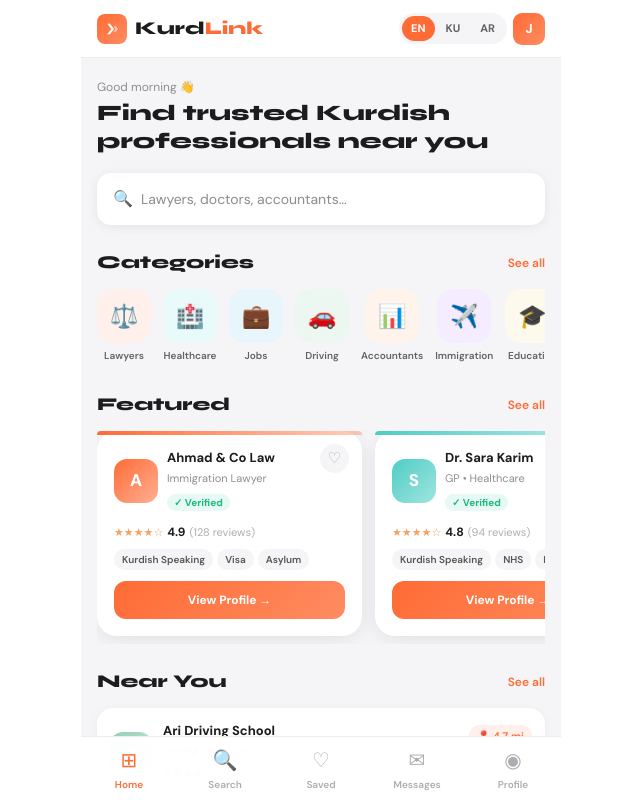
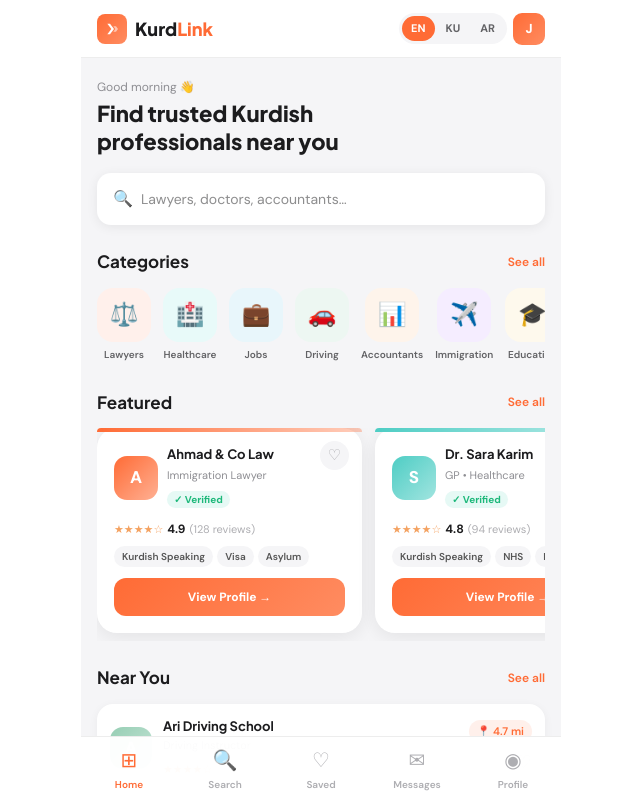
Before and after one commit to bawan93/KurdLink, a Next.js app: page / in a window 1280 px wide. Shown: the top 800 px of the page, without its empty margins (319-959 px from the left). Built offline with nearby package versions, Linux system fonts and the light colour scheme.

Commit message:
Update page.js

```diff
--- a/app/page.js
+++ b/app/page.js
@@ -1,5 +1,6 @@
 'use client'
 import { useState } from 'react'
+import { useRouter } from 'next/navigation'
 
 const CATEGORIES = [
   { icon: '⚖️', color: '#FF6B35', bg: '#FFF0EB', en: 'Lawyers', ku: 'پارێزەر', ar: 'محامون' },
@@ -24,24 +25,25 @@ const BUSINESSES = [
 
 const TX = {
   en: { dir: 'ltr', greeting: 'Good morning 👋', hero: ['Find trusted Kurdish', 'professionals near you'], searchPh: 'Lawyers, doctors, accountants…', categories: 'Categories', seeAll: 'See all', featured: 'Featured', nearby: 'Near You', verified: '✓ Verified', openNow: 'Open Now', closed: 'Closed', reviews: 'reviews', viewProfile: 'View Profile →', kurdishSp: 'Kurdish Speaking', listBiz: 'List Your Business Free →', bizCta: '🚀 For Business Owners', bizCtaTitle: 'First 100 businesses get listed FREE', bizCtaDesc: 'Reach thousands of Kurdish customers across the UK.', home: 'Home', search: 'Search', saved: 'Saved', messages: 'Messages', profile: 'Profile' },
-  ku: { dir: 'rtl', greeting: 'بەیانیت باش 👋', hero: ['پیشەیە متمانەپێکراوەکان', 'بدۆزەرەوە نزیکت'], searchPh: 'پارێزەر، دکتۆر، ژمێریار…', categories: 'پۆلەکان', seeAll: 'هەموو ببینە', featured: 'تایبەت', nearby: 'نزیکت', verified: '✓ دڵنیاکراوە', openNow: 'ئێستا کراوەیە', closed: 'داخراوە', reviews: 'نرخاندن', viewProfile: '→ پرۆفایل ببینە', kurdishSp: 'کوردی قسەدەکات', listBiz: '← کاروبارەکەت خۆڕایی تۆمار بکە', bizCta: '🚀 بۆ xwedêkani karsazî', bizCtaTitle: '١٠٠ کاروباری یەکەم خۆڕایی تۆمار دەکرێن', bizCtaDesc: 'بگەنە هەزاران کڕیاری کوردی لەسەرانسەری وەڵات.', home: 'سەرەکی', search: 'گەڕان', saved: 'پاشەکەوت', messages: 'نامە', profile: 'پرۆفایل' },
+  ku: { dir: 'rtl', greeting: 'بەیانیت باش 👋', hero: ['پیشەیە متمانەپێکراوەکان', 'بدۆزەرەوە نزیکت'], searchPh: 'پارێزەر، دکتۆر، ژمێریار…', categories: 'پۆلەکان', seeAll: 'هەموو ببینە', featured: 'تایبەت', nearby: 'نزیکت', verified: '✓ دڵنیاکراوە', openNow: 'ئێستا کراوەیە', closed: 'داخراوە', reviews: 'نرخاندن', viewProfile: '→ پرۆفایل ببینە', kurdishSp: 'کوردی قسەدەکات', listBiz: '← کاروبارەکەت خۆڕایی تۆمار بکە', bizCta: '🚀 بۆ کاروبارەکان', bizCtaTitle: '١٠٠ کاروباری یەکەم خۆڕایی تۆمار دەکرێن', bizCtaDesc: 'بگەنە هەزاران کڕیاری کوردی لەسەرانسەری وەڵات.', home: 'سەرەکی', search: 'گەڕان', saved: 'پاشەکەوت', messages: 'نامە', profile: 'پرۆفایل' },
   ar: { dir: 'rtl', greeting: 'صباح الخير 👋', hero: ['ابحث عن محترفين كرد', 'موثوقين بالقرب منك'], searchPh: 'محامون، أطباء، محاسبون…', categories: 'الفئات', seeAll: 'عرض الكل', featured: 'مميز', nearby: 'بالقرب منك', verified: '✓ موثق', openNow: 'مفتوح الآن', closed: 'مغلق', reviews: 'تقييمات', viewProfile: '→ عرض الملف', kurdishSp: 'يتحدث الكردية', listBiz: '← أدرج عملك مجاناً', bizCta: '🚀 لأصحاب الأعمال', bizCtaTitle: 'أول ١٠٠ شركة تُدرج مجاناً', bizCtaDesc: 'تواصل مع آلاف العملاء الكرد في جميع أنحاء المملكة المتحدة.', home: 'الرئيسية', search: 'بحث', saved: 'المحفوظة', messages: 'الرسائل', profile: 'الملف' },
 }
 
 const stars = (n) => '★'.repeat(Math.floor(n)) + '☆'.repeat(5 - Math.floor(n))
+const HEADING = "'Plus Jakarta Sans', sans-serif"
 
 export default function Home() {
+  const router = useRouter()
   const [lang, setLang] = useState('en')
   const [tab, setTab] = useState('home')
   const [saved, setSaved] = useState([])
   const t = TX[lang]
   const isRtl = t.dir === 'rtl'
-
   const toggleSave = (id) => setSaved(prev => prev.includes(id) ? prev.filter(x => x !== id) : [...prev, id])
 
   return (
     <div style={{ maxWidth: '480px', margin: '0 auto', minHeight: '100vh', background: '#F5F5F7', fontFamily: isRtl ? "'Noto Sans Arabic', sans-serif" : "'DM Sans', sans-serif", direction: t.dir, position: 'relative' }}>
-      <link href="https://fonts.googleapis.com/css2?family=DM+Sans:wght@400;500;600;700;800&family=Syne:wght@700;800&family=Noto+Sans+Arabic:wght@400;600;700;800&display=swap" rel="stylesheet" />
+      <link href="https://fonts.googleapis.com/css2?family=Plus+Jakarta+Sans:wght@600;700;800&family=DM+Sans:wght@400;500;600;700;800&family=Noto+Sans+Arabic:wght@400;600;700;800&display=swap" rel="stylesheet" />
 
       {/* TOP BAR */}
       <div style={{ background: '#fff', padding: '0 16px', height: '58px', display: 'flex', alignItems: 'center', justifyContent: 'space-between', borderBottom: '1px solid rgba(0,0,0,.07)', position: 'sticky', top: 0, zIndex: 50 }}>
@@ -49,7 +51,7 @@ export default function Home() {
           <div style={{ width: '30px', height: '30px', borderRadius: '8px', background: 'linear-gradient(135deg,#FF6B35,#FF8C61)', display: 'flex', alignItems: 'center', justifyContent: 'center' }}>
             <svg width="16" height="16" viewBox="0 0 24 24" fill="none"><path d="M5 4L11 12L5 20H9L15 12L9 4H5Z" fill="white" /><path d="M14 8L17 12L14 16H18L21 12L18 8H14Z" fill="white" opacity=".55" /></svg>
           </div>
-          <span style={{ fontFamily: 'Syne, sans-serif', fontSize: '18px', fontWeight: 800, color: '#1C1C1E' }}>Kurd<span style={{ color: '#FF6B35' }}>Link</span></span>
+          <span style={{ fontFamily: HEADING, fontSize: '18px', fontWeight: 800, color: '#1C1C1E' }}>Kurd<span style={{ color: '#FF6B35' }}>Link</span></span>
         </div>
         <div style={{ display: 'flex', gap: '6px', alignItems: 'center' }}>
           <div style={{ display: 'flex', background: '#F5F5F7', borderRadius: '50px', padding: '3px', gap: '2px' }}>
@@ -63,25 +65,23 @@ export default function Home() {
 
       {/* CONTENT */}
       <div style={{ padding: '20px 16px 80px', overflowY: 'auto' }}>
-        {/* Hero */}
         <p style={{ fontSize: '12px', color: '#8E8E93', marginBottom: '4px' }}>{t.greeting}</p>
-        <h1 style={{ fontFamily: 'Syne, sans-serif', fontSize: '22px', fontWeight: 800, color: '#1C1C1E', lineHeight: 1.25, marginBottom: '18px' }}>{t.hero[0]}<br />{t.hero[1]}</h1>
+        <h1 style={{ fontFamily: HEADING, fontSize: '22px', fontWeight: 800, color: '#1C1C1E', lineHeight: 1.25, marginBottom: '18px' }}>{t.hero[0]}<br />{t.hero[1]}</h1>
 
-        {/* Search */}
-        <div style={{ background: '#fff', borderRadius: '14px', padding: '12px 14px', display: 'flex', alignItems: 'center', gap: '8px', boxShadow: '0 2px 12px rgba(0,0,0,.07)', marginBottom: '24px', border: '2px solid transparent', transition: 'border-color .2s' }} onFocus={e => e.currentTarget.style.borderColor = '#FF6B35'} onBlur={e => e.currentTarget.style.borderColor = 'transparent'}>
+        <div style={{ background: '#fff', borderRadius: '14px', padding: '12px 14px', display: 'flex', alignItems: 'center', gap: '8px', boxShadow: '0 2px 12px rgba(0,0,0,.07)', marginBottom: '24px', border: '2px solid transparent', transition: 'border-color .2s' }}>
           <span style={{ fontSize: '16px', color: '#AEAEB2' }}>🔍</span>
-          <input placeholder={t.searchPh} style={{ flex: 1, border: 'none', outline: 'none', fontSize: '14px', color: '#1C1C1E', background: 'transparent', direction: t.dir, fontFamily: 'inherit' }} />
+          <input placeholder={t.searchPh} onFocus={e => e.currentTarget.parentElement.style.borderColor='#FF6B35'} onBlur={e => e.currentTarget.parentElement.style.borderColor='transparent'} style={{ flex: 1, border: 'none', outline: 'none', fontSize: '14px', color: '#1C1C1E', background: 'transparent', direction: t.dir, fontFamily: 'inherit' }} />
         </div>
 
         {/* Categories */}
         <div style={{ marginBottom: '24px' }}>
           <div style={{ display: 'flex', justifyContent: 'space-between', alignItems: 'center', marginBottom: '13px' }}>
-            <span style={{ fontFamily: 'Syne, sans-serif', fontSize: '18px', fontWeight: 800, color: '#1C1C1E' }}>{t.categories}</span>
-            <span style={{ fontSize: '12px', fontWeight: 600, color: '#FF6B35', cursor: 'pointer' }}>{t.seeAll}</span>
+            <span style={{ fontFamily: HEADING, fontSize: '17px', fontWeight: 700, color: '#1C1C1E' }}>{t.categories}</span>
+            <span onClick={() => router.push('/search')} style={{ fontSize: '12px', fontWeight: 600, color: '#FF6B35', cursor: 'pointer' }}>{t.seeAll}</span>
           </div>
           <div style={{ display: 'flex', overflowX: 'auto', gap: '12px', paddingBottom: '4px', scrollbarWidth: 'none' }}>
             {CATEGORIES.map((cat, i) => (
-              <div key={i} style={{ display: 'flex', flexDirection: 'column', alignItems: 'center', gap: '5px', flexShrink: 0, cursor: 'pointer', minWidth: '54px' }}>
+              <div key={i} onClick={() => router.push('/search')} style={{ display: 'flex', flexDirection: 'column', alignItems: 'center', gap: '5px', flexShrink: 0, cursor: 'pointer', minWidth: '54px' }}>
                 <div style={{ width: '54px', height: '54px', borderRadius: '16px', background: cat.bg, display: 'flex', alignItems: 'center', justifyContent: 'center', fontSize: '23px' }}>{cat.icon}</div>
                 <span style={{ fontSize: '10px', fontWeight: 600, color: '#636366', whiteSpace: 'nowrap', textAlign: 'center' }}>{cat[lang]}</span>
               </div>
@@ -92,18 +92,18 @@ export default function Home() {
         {/* Featured */}
         <div style={{ marginBottom: '24px' }}>
           <div style={{ display: 'flex', justifyContent: 'space-between', alignItems: 'center', marginBottom: '13px' }}>
-            <span style={{ fontFamily: 'Syne, sans-serif', fontSize: '18px', fontWeight: 800, color: '#1C1C1E' }}>{t.featured}</span>
-            <span style={{ fontSize: '12px', fontWeight: 600, color: '#FF6B35', cursor: 'pointer' }}>{t.seeAll}</span>
+            <span style={{ fontFamily: HEADING, fontSize: '17px', fontWeight: 700, color: '#1C1C1E' }}>{t.featured}</span>
+            <span onClick={() => router.push('/search')} style={{ fontSize: '12px', fontWeight: 600, color: '#FF6B35', cursor: 'pointer' }}>{t.seeAll}</span>
           </div>
           <div style={{ display: 'flex', overflowX: 'auto', gap: '13px', paddingBottom: '8px', scrollbarWidth: 'none' }}>
             {BUSINESSES.slice(0, 3).map(b => (
-              <div key={b.id} style={{ flexShrink: 0, width: '265px', background: '#fff', borderRadius: '20px', padding: '17px', position: 'relative', boxShadow: '0 4px 20px rgba(0,0,0,.08)', cursor: 'pointer' }}>
+              <div key={b.id} onClick={() => router.push(`/business/${b.id}`)} style={{ flexShrink: 0, width: '265px', background: '#fff', borderRadius: '20px', padding: '17px', position: 'relative', boxShadow: '0 4px 20px rgba(0,0,0,.08)', cursor: 'pointer' }}>
                 <div style={{ position: 'absolute', top: 0, left: 0, right: 0, height: '4px', background: `linear-gradient(90deg,${b.color},${b.color}55)`, borderRadius: '20px 20px 0 0' }} />
-                <button onClick={() => toggleSave(b.id)} style={{ position: 'absolute', top: '13px', right: '13px', width: '29px', height: '29px', borderRadius: '50%', border: 'none', cursor: 'pointer', background: saved.includes(b.id) ? '#FFF0EB' : '#F5F5F7', fontSize: '15px', display: 'flex', alignItems: 'center', justifyContent: 'center', color: saved.includes(b.id) ? '#FF6B35' : '#AEAEB2' }}>{saved.includes(b.id) ? '♥' : '♡'}</button>
+                <button onClick={e => { e.stopPropagation(); toggleSave(b.id) }} style={{ position: 'absolute', top: '13px', right: '13px', width: '29px', height: '29px', borderRadius: '50%', border: 'none', cursor: 'pointer', background: saved.includes(b.id) ? '#FFF0EB' : '#F5F5F7', fontSize: '15px', display: 'flex', alignItems: 'center', justifyContent: 'center', color: saved.includes(b.id) ? '#FF6B35' : '#AEAEB2' }}>{saved.includes(b.id) ? '♥' : '♡'}</button>
                 <div style={{ display: 'flex', gap: '9px', alignItems: 'center', marginBottom: '10px' }}>
                   <div style={{ width: '44px', height: '44px', borderRadius: '13px', background: `linear-gradient(135deg,${b.color},${b.color}88)`, display: 'flex', alignItems: 'center', justifyContent: 'center', fontSize: '17px', fontWeight: 800, color: '#fff', flexShrink: 0 }}>{b.av}</div>
                   <div>
-                    <div style={{ fontWeight: 700, fontSize: '13px', color: '#1C1C1E', marginBottom: '2px' }}>{b.name[lang]}</div>
+                    <div style={{ fontFamily: HEADING, fontWeight: 700, fontSize: '13px', color: '#1C1C1E', marginBottom: '2px' }}>{b.name[lang]}</div>
                     <div style={{ fontSize: '11px', color: '#8E8E93', marginBottom: '3px' }}>{b.btype[lang]}</div>
                     {b.verified && <span style={{ background: '#E6F9F5', color: '#1DB87A', fontSize: '10px', fontWeight: 700, padding: '2px 7px', borderRadius: '50px' }}>{t.verified}</span>}
                   </div>
@@ -125,20 +125,20 @@ export default function Home() {
         {/* Nearby */}
         <div style={{ marginBottom: '22px' }}>
           <div style={{ display: 'flex', justifyContent: 'space-between', alignItems: 'center', marginBottom: '13px' }}>
-            <span style={{ fontFamily: 'Syne, sans-serif', fontSize: '18px', fontWeight: 800, color: '#1C1C1E' }}>{t.nearby}</span>
-            <span style={{ fontSize: '12px', fontWeight: 600, color: '#FF6B35', cursor: 'pointer' }}>{t.seeAll}</span>
+            <span style={{ fontFamily: HEADING, fontSize: '17px', fontWeight: 700, color: '#1C1C1E' }}>{t.nearby}</span>
+            <span onClick={() => router.push('/search')} style={{ fontSize: '12px', fontWeight: 600, color: '#FF6B35', cursor: 'pointer' }}>{t.seeAll}</span>
           </div>
           {BUSINESSES.slice(3, 5).map(b => (
-            <div key={b.id} style={{ background: '#fff', borderRadius: '16px', padding: '13px', display: 'flex', gap: '11px', alignItems: 'center', boxShadow: '0 2px 10px rgba(0,0,0,.05)', marginBottom: '10px', cursor: 'pointer' }}>
+            <div key={b.id} onClick={() => router.push(`/business/${b.id}`)} style={{ background: '#fff', borderRadius: '16px', padding: '13px', display: 'flex', gap: '11px', alignItems: 'center', boxShadow: '0 2px 10px rgba(0,0,0,.05)', marginBottom: '10px', cursor: 'pointer' }}>
               <div style={{ width: '42px', height: '42px', borderRadius: '13px', background: `linear-gradient(135deg,${b.color},${b.color}88)`, display: 'flex', alignItems: 'center', justifyContent: 'center', fontSize: '16px', fontWeight: 800, color: '#fff', flexShrink: 0 }}>{b.av}</div>
               <div style={{ flex: 1, minWidth: 0 }}>
-                <div style={{ fontWeight: 700, fontSize: '13px', color: '#1C1C1E', marginBottom: '1px' }}>{b.name[lang]}</div>
+                <div style={{ fontFamily: HEADING, fontWeight: 700, fontSize: '13px', color: '#1C1C1E', marginBottom: '1px' }}>{b.name[lang]}</div>
                 <div style={{ fontSize: '11px', color: '#8E8E93', marginBottom: '2px' }}>{b.btype[lang]}</div>
                 <span style={{ color: '#F4A261', fontSize: '11px' }}>{stars(b.rating)}</span>
               </div>
               <div style={{ display: 'flex', flexDirection: 'column', alignItems: 'flex-end', gap: '6px', flexShrink: 0 }}>
                 <span style={{ fontSize: '11px', fontWeight: 600, color: '#FF6B35', background: '#FFF0EB', padding: '3px 8px', borderRadius: '50px' }}>📍 {b.dist}</span>
-                <button onClick={() => toggleSave(b.id)} style={{ background: 'none', border: 'none', cursor: 'pointer', fontSize: '18px', color: saved.includes(b.id) ? '#FF6B35' : '#AEAEB2' }}>{saved.includes(b.id) ? '♥' : '♡'}</button>
+                <button onClick={e => { e.stopPropagation(); toggleSave(b.id) }} style={{ background: 'none', border: 'none', cursor: 'pointer', fontSize: '18px', color: saved.includes(b.id) ? '#FF6B35' : '#AEAEB2' }}>{saved.includes(b.id) ? '♥' : '♡'}</button>
               </div>
             </div>
           ))}
@@ -148,7 +148,7 @@ export default function Home() {
         <div style={{ background: 'linear-gradient(135deg,#1C1C2E,#2D1B4E)', borderRadius: '19px', padding: '22px', position: 'relative', overflow: 'hidden' }}>
           <div style={{ position: 'absolute', top: '-20px', right: '-20px', width: '100px', height: '100px', borderRadius: '50%', background: 'rgba(255,107,53,.18)', filter: 'blur(25px)', pointerEvents: 'none' }} />
           <p style={{ fontSize: '10px', fontWeight: 800, color: '#FF6B35', letterSpacing: '1.5px', textTransform: 'uppercase', marginBottom: '5px' }}>{t.bizCta}</p>
-          <p style={{ fontSize: '16px', fontWeight: 800, color: '#fff', fontFamily: 'Syne, sans-serif', lineHeight: 1.3, marginBottom: '6px' }}>{t.bizCtaTitle}</p>
+          <p style={{ fontFamily: HEADING, fontSize: '16px', fontWeight: 800, color: '#fff', lineHeight: 1.3, marginBottom: '6px' }}>{t.bizCtaTitle}</p>
           <p style={{ fontSize: '12px', color: 'rgba(255,255,255,.5)', marginBottom: '13px' }}>{t.bizCtaDesc}</p>
           <button style={{ background: 'linear-gradient(135deg,#FF6B35,#FF8C61)', border: 'none', borderRadius: '11px', padding: '11px 18px', fontSize: '12px', fontWeight: 700, color: '#fff', cursor: 'pointer', fontFamily: 'inherit' }}>{t.listBiz}</button>
         </div>
@@ -157,13 +157,13 @@ export default function Home() {
       {/* BOTTOM NAV */}
       <div style={{ position: 'fixed', bottom: 0, left: '50%', transform: 'translateX(-50%)', width: '100%', maxWidth: '480px', background: 'rgba(255,255,255,.97)', borderTop: '1px solid rgba(0,0,0,.07)', display: 'flex', zIndex: 50 }}>
         {[
-          { id: 'home', icon: '⊞', label: t.home },
-          { id: 'search', icon: '🔍', label: t.search },
-          { id: 'saved', icon: '♡', label: t.saved },
-          { id: 'messages', icon: '✉', label: t.messages },
-          { id: 'profile', icon: '◉', label: t.profile },
+          { id: 'home', icon: '⊞', label: t.home, path: '/' },
+          { id: 'search', icon: '🔍', label: t.search, path: '/search' },
+          { id: 'saved', icon: '♡', label: t.saved, path: '/saved' },
+          { id: 'messages', icon: '✉', label: t.messages, path: '/messages' },
+          { id: 'profile', icon: '◉', label: t.profile, path: '/profile' },
         ].map(item => (
-          <button key={item.id} onClick={() => setTab(item.id)} style={{ flex: 1, display: 'flex', flexDirection: 'column', alignItems: 'center', gap: '2px', background: 'none', border: 'none', cursor: 'pointer', padding: '8px 0', fontFamily: 'inherit' }}>
+          <button key={item.id} onClick={() => { setTab(item.id); router.push(item.path) }} style={{ flex: 1, display: 'flex', flexDirection: 'column', alignItems: 'center', gap: '2px', background: 'none', border: 'none', cursor: 'pointer', padding: '8px 0', fontFamily: 'inherit' }}>
             <span style={{ fontSize: '20px', color: tab === item.id ? '#FF6B35' : '#AEAEB2' }}>{item.icon}</span>
             <span style={{ fontSize: '10px', fontWeight: 600, color: tab === item.id ? '#FF6B35' : '#AEAEB2' }}>{item.label}</span>
           </button>
```
